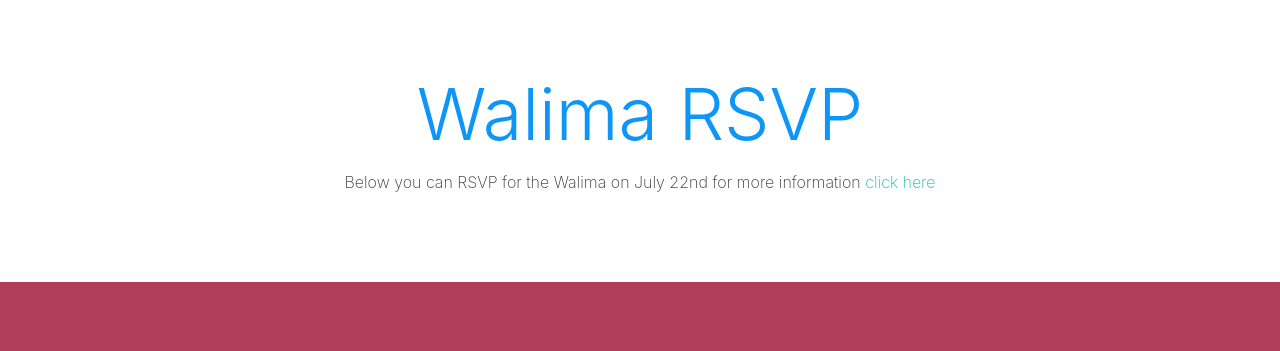
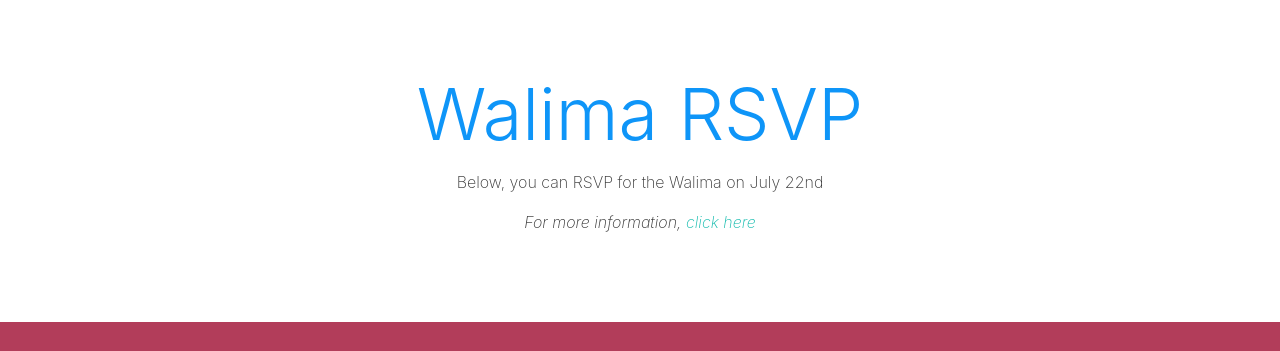
Before and after one commit to manl400/KhushAndZain, a Django app: page /RSVP/ in a window 1280 px wide. Shown: the part 264-615 px from the top of the page. Run offline with Django 3.2, Linux system fonts and the light colour scheme; some libraries are stand-ins or nearby versions.

Commit message:
touch up to rsvp page

```diff
--- a/RSVP/templates/RSVP/RSVP.html
+++ b/RSVP/templates/RSVP/RSVP.html
@@ -15,7 +15,8 @@
           <div class="row">
             <div class="col-md-12">
               <h1 class="text-center display-3 text-primary">Walima RSVP</h1>
-              <p class="text-center">Below you can RSVP for the Walima on July 22nd for more information <a href="http://khushandzain.com/events/4">click here</a></p>
+                <p class="text-center">Below, you can RSVP for the Walima on July 22nd</p>
+                <p class="text-center"><em>For more information, <a href="http://khushandzain.com/events/4">click here</a></em></p>
             </div>
           </div>
         </div>
```
